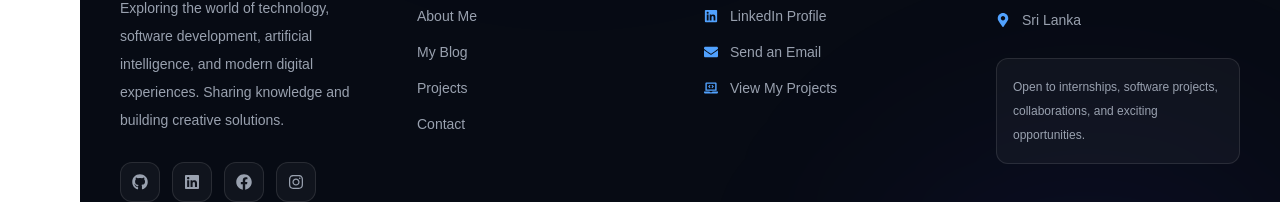
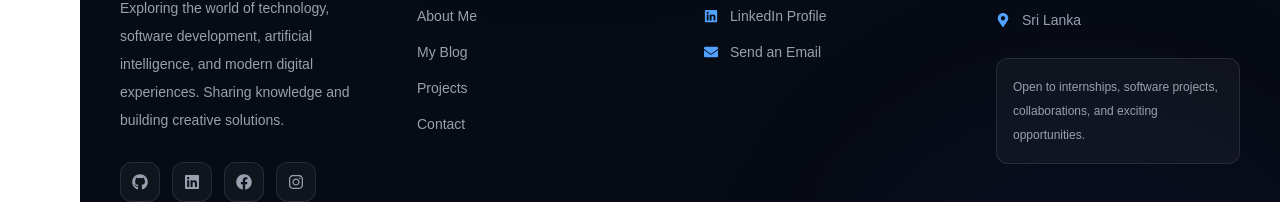
Before and after one commit to 920Rajitha/rajitha-blog, a Next.js app: page / in a window 1280 px wide. Shown: the part 1279-1481 px from the top of the page. Built offline with nearby package versions, Linux system fonts and the light colour scheme; no server answers; the database is empty.

Commit message:
update footer

```diff
--- a/components/Footer.jsx
+++ b/components/Footer.jsx
@@ -215,15 +215,7 @@ export default function Footer() {
       </a>
     </li>
 
-    <li>
-      <Link
-        href="/projects"
-        className="flex items-center gap-3 text-sm hover:text-blue-400 transition-colors"
-      >
-        <FaLaptopCode className="text-blue-400" />
-        View My Projects
-      </Link>
-    </li>
+
   </ul>
 </div>
 
```
